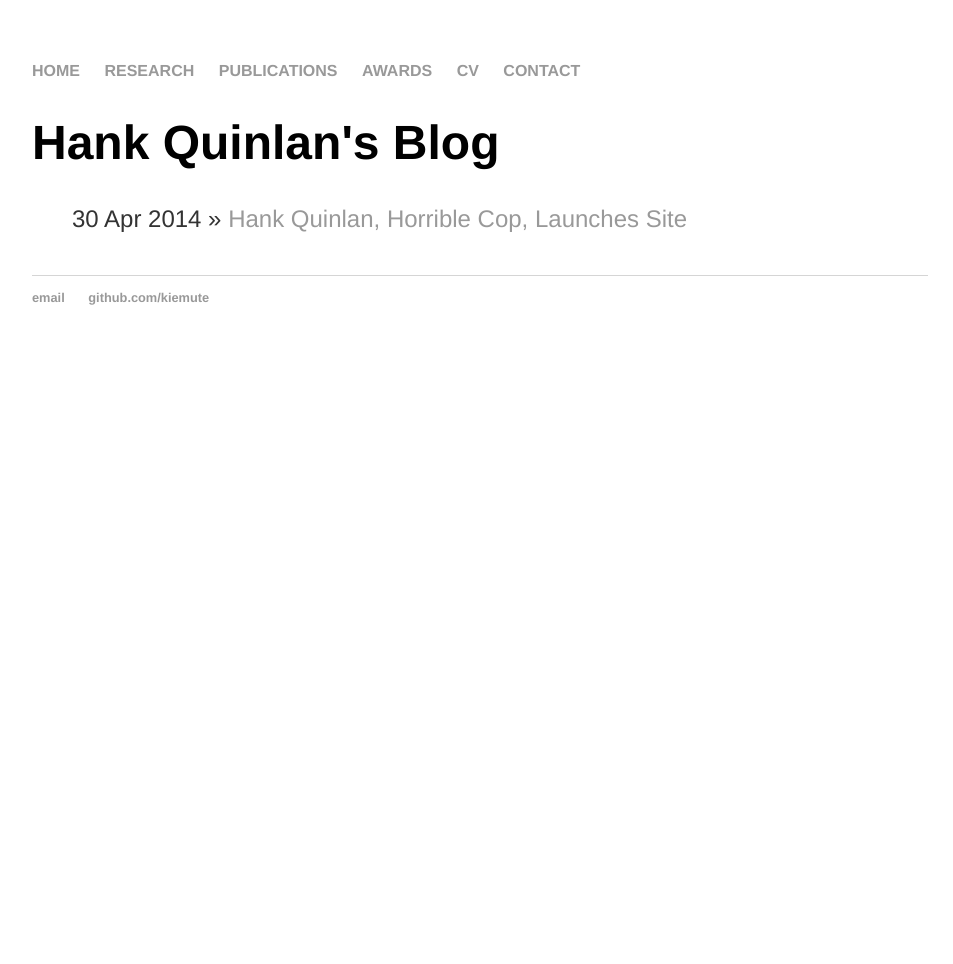
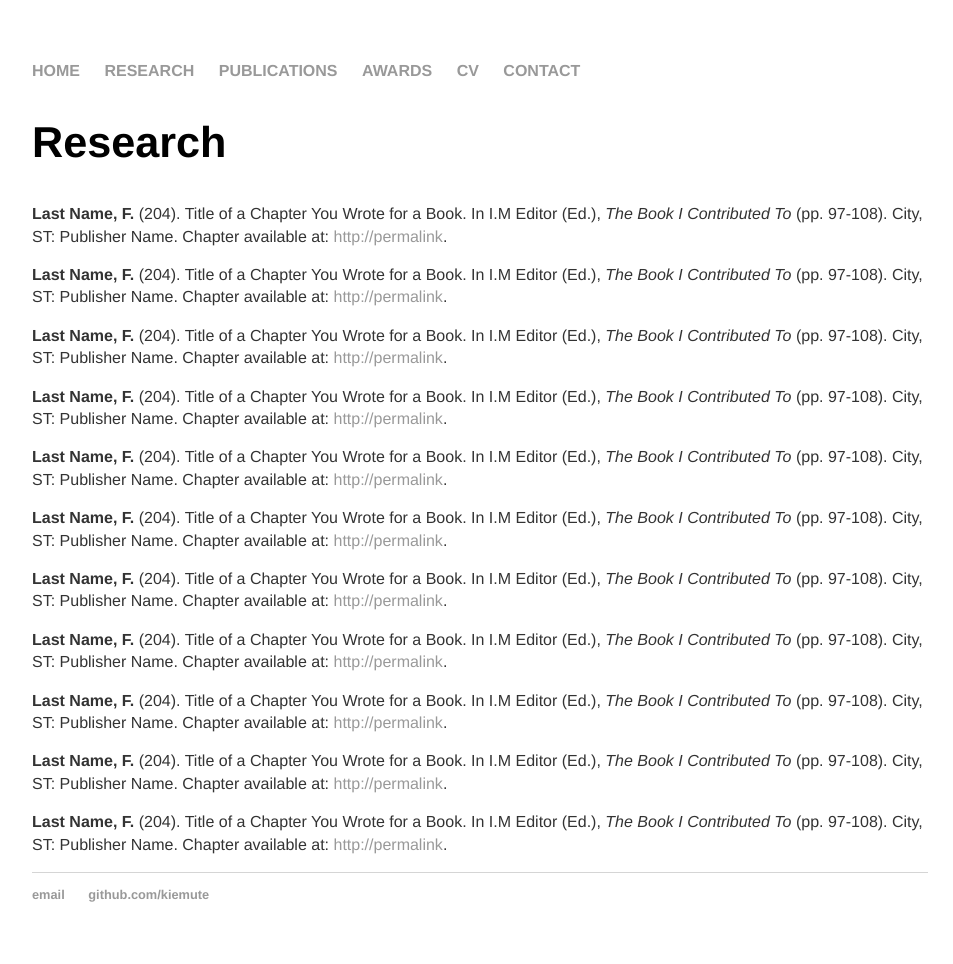
Before and after one commit to kiemute/kiemute.github.io, a Jekyll site: the page built from research/index.html, in a window 1280 px wide. Shown: the whole page, without its empty margins (160-1113 px from the left). Built offline with Jekyll 4.4.1, drawn with Linux system fonts in a browser that asks for light colours; before the commit the page ends 900 px from its top, so only the background shows below that.

Commit message:
Update index.html

```diff
--- a/research/index.html
+++ b/research/index.html
@@ -1,7 +1,43 @@
 ---
 layout: default
-title: Hank Quinlan's Blog
+title: Kiemute Oyibo's Research
 ---
+
+	<div>
+
+					<h2>Research</h2>
+
+					<p><strong>Last Name, F.</strong> (204). Title of a Chapter You Wrote for a Book. In I.M Editor (Ed.), <em>The Book I Contributed To</em> (pp. 97-108). City, ST: Publisher Name. Chapter available at: <a href="#">http://permalink</a>.
+
+					<p><strong>Last Name, F.</strong> (204). Title of a Chapter You Wrote for a Book. In I.M Editor (Ed.), <em>The Book I Contributed To</em> (pp. 97-108). City, ST: Publisher Name. Chapter available at: <a href="#">http://permalink</a>.
+
+					<p><strong>Last Name, F.</strong> (204). Title of a Chapter You Wrote for a Book. In I.M Editor (Ed.), <em>The Book I Contributed To</em> (pp. 97-108). City, ST: Publisher Name. Chapter available at: <a href="#">http://permalink</a>.
+
+					<p><strong>Last Name, F.</strong> (204). Title of a Chapter You Wrote for a Book. In I.M Editor (Ed.), <em>The Book I Contributed To</em> (pp. 97-108). City, ST: Publisher Name. Chapter available at: <a href="#">http://permalink</a>.
+
+					<p><strong>Last Name, F.</strong> (204). Title of a Chapter You Wrote for a Book. In I.M Editor (Ed.), <em>The Book I Contributed To</em> (pp. 97-108). City, ST: Publisher Name. Chapter available at: <a href="#">http://permalink</a>.
+
+					<p><strong>Last Name, F.</strong> (204). Title of a Chapter You Wrote for a Book. In I.M Editor (Ed.), <em>The Book I Contributed To</em> (pp. 97-108). City, ST: Publisher Name. Chapter available at: <a href="#">http://permalink</a>.
+
+					<p><strong>Last Name, F.</strong> (204). Title of a Chapter You Wrote for a Book. In I.M Editor (Ed.), <em>The Book I Contributed To</em> (pp. 97-108). City, ST: Publisher Name. Chapter available at: <a href="#">http://permalink</a>.
+
+					<p><strong>Last Name, F.</strong> (204). Title of a Chapter You Wrote for a Book. In I.M Editor (Ed.), <em>The Book I Contributed To</em> (pp. 97-108). City, ST: Publisher Name. Chapter available at: <a href="#">http://permalink</a>.
+
+					<p><strong>Last Name, F.</strong> (204). Title of a Chapter You Wrote for a Book. In I.M Editor (Ed.), <em>The Book I Contributed To</em> (pp. 97-108). City, ST: Publisher Name. Chapter available at: <a href="#">http://permalink</a>.
+
+					<p><strong>Last Name, F.</strong> (204). Title of a Chapter You Wrote for a Book. In I.M Editor (Ed.), <em>The Book I Contributed To</em> (pp. 97-108). City, ST: Publisher Name. Chapter available at: <a href="#">http://permalink</a>.
+
+					<p><strong>Last Name, F.</strong> (204). Title of a Chapter You Wrote for a Book. In I.M Editor (Ed.), <em>The Book I Contributed To</em> (pp. 97-108). City, ST: Publisher Name. Chapter available at: <a href="#">http://permalink</a>.
+
+
+	</div>
+
+<!---
+---
+layout: default
+title: Kiemute Oyibo's Blog
+---
+
 <h1>{{ page.title }}</h1>
 <ul class="posts">
 
@@ -10,3 +46,4 @@
   {% endfor %}
 
 </ul>
+-->
```
